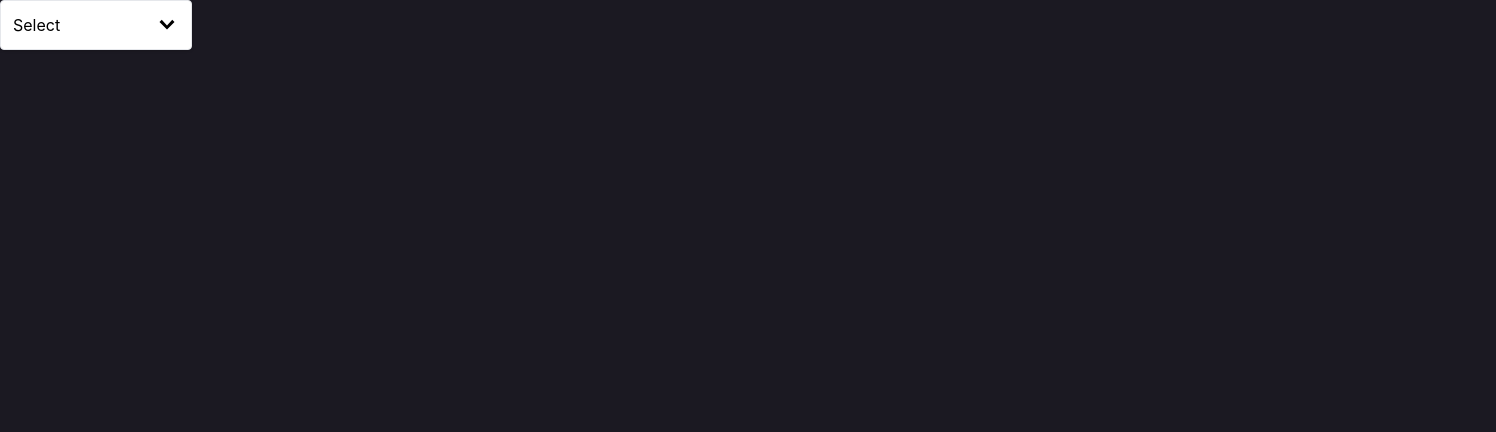
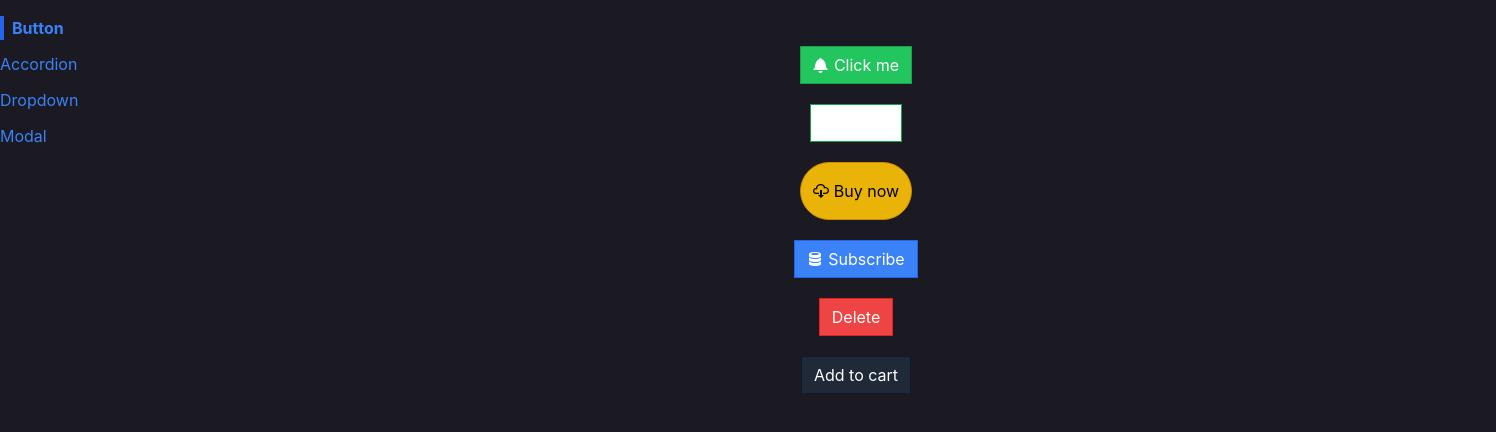
Before and after one commit to iamkabilash/react-components, a React (Create React App) app: page / in a window 1280 px wide. Shown: the top 432 px of the page, 1496 px wide, since content can reach past the window. Built offline with nearby package versions, Linux system fonts and the light colour scheme.

Commit message:
completed sidebar and modal

```diff
--- a/public/index.html
+++ b/public/index.html
@@ -39,5 +39,6 @@
       To begin the development, run `npm start` or `yarn start`.
       To create a production bundle, use `npm run build` or `yarn build`.
     -->
+    <div class="modal-container"></div>
   </body>
 </html>
--- a/src/App.jsx
+++ b/src/App.jsx
@@ -1,14 +1,29 @@
 import "./App.css";
+import Sidebar from "./Components/Sidebar";
+import Route from "./Components/Route";
 import DropdownPage from "./Pages/DropdownPage";
-// import AccordionPage from "./Pages/AccordionPage";
-// import ButtonPage from "./Pages/ButtonPage";
+import AccordionPage from "./Pages/AccordionPage";
+import ButtonPage from "./Pages/ButtonPage";
+import ModalPage from "./Pages/ModalPage";
 
 function App() {
   return (
-    <div>
-      {/* <ButtonPage /> */}
-      {/* <AccordionPage /> */}
-      <DropdownPage />
+    <div className="container mx-auto grid grid-cols-6 gap-4 mt-4">
+      <Sidebar />
+      <div className="col-span-5">
+        <Route path="/">
+          <ButtonPage />
+        </Route>
+        <Route path="/accordion">
+          <AccordionPage />
+        </Route>
+        <Route path="/dropdown">
+          <DropdownPage />
+        </Route>
+        <Route path="/modal">
+          <ModalPage />
+        </Route>
+      </div>
     </div>
   );
 }
--- a/src/Components/Dropdown.jsx
+++ b/src/Components/Dropdown.jsx
@@ -14,7 +14,7 @@
 
   useEffect(() => {
     const handler = (event) => {
-      if (!divEl?.current.contains(event.target)) {
+      if (!divEl?.current?.contains(event.target)) {
         setIsOpen(false);
       }
     };
--- /dev/null
+++ b/src/Components/Link.jsx
@@ -0,0 +1,28 @@
+import classNames from "classnames";
+import useNavigation from "../Hooks/useNavigation";
+
+function Link({ to, children, className, activeClassName }) {
+  const { navigate, currentPath } = useNavigation();
+
+  const classes = classNames(
+    "text-blue-500",
+    className,
+    currentPath === to && activeClassName
+  );
+
+  const handleClick = (event) => {
+    if (event.metaKey || event.ctrlKey) {
+      return;
+    }
+    event.preventDefault();
+    navigate(to);
+  };
+
+  return (
+    <a href={to} onClick={handleClick} className={classes}>
+      {children}
+    </a>
+  );
+}
+
+export default Link;
--- /dev/null
+++ b/src/Components/Modal.jsx
@@ -0,0 +1,30 @@
+import { useEffect } from "react";
+import ReactDOM from "react-dom";
+
+function Modal({ onClose, children, actionBar }) {
+  useEffect(() => {
+    document.body.classList.add("overflow-hidden");
+
+    return () => {
+      document.body.classList.remove("overflow-hidden");
+    };
+  }, []);
+
+  return ReactDOM.createPortal(
+    <div>
+      <div
+        onClick={onClose}
+        className="fixed inset-0 bg-gray-300 opacity-70"
+      ></div>
+      <div className="fixed inset-x-40 inset-y-60 p-10 bg-white rounded-2xl">
+        <div className="flex flex-col justify-between">
+          {children}
+          {actionBar}
+        </div>
+      </div>
+    </div>,
+    document.querySelector(".modal-container")
+  );
+}
+
+export default Modal;
--- /dev/null
+++ b/src/Components/Route.jsx
@@ -0,0 +1,13 @@
+import useNavigation from "../Hooks/useNavigation";
+
+function Route({ path, children }) {
+  const { currentPath } = useNavigation();
+
+  if (path === currentPath) {
+    return children;
+  } else {
+    return null;
+  }
+}
+
+export default Route;
--- /dev/null
+++ b/src/Components/Sidebar.jsx
@@ -0,0 +1,31 @@
+import Link from "./Link";
+
+function Sidebar() {
+  const links = [
+    { label: "Button", path: "/" },
+    { label: "Accordion", path: "/accordion" },
+    { label: "Dropdown", path: "/dropdown" },
+    { label: "Modal", path: "/modal" },
+  ];
+
+  const renderedLinks = links.map((link) => {
+    return (
+      <Link
+        key={link.label}
+        to={link.path}
+        className="mb-3"
+        activeClassName="font-bold border-l-4 border-blue-600 pl-2"
+      >
+        {link.label}
+      </Link>
+    );
+  });
+
+  return (
+    <div className="sticky top-0 overflow-y-scroll flex flex-col items-start">
+      {renderedLinks}
+    </div>
+  );
+}
+
+export default Sidebar;
--- /dev/null
+++ b/src/Context/navigation.js
@@ -0,0 +1,32 @@
+import { createContext, useEffect, useState } from "react";
+
+const NavigationContext = createContext();
+
+function NavigationProvider({ children }) {
+  const [currentPath, setCurrentPath] = useState(window.location.pathname);
+
+  useEffect(() => {
+    const handler = () => {
+      setCurrentPath(window.location.pathname);
+    };
+    window.addEventListener("popstate", handler);
+
+    return () => {
+      window.removeEventListener("popstate", handler);
+    };
+  }, []);
+
+  const navigate = (to) => {
+    window.history.pushState({}, "", to);
+    setCurrentPath(to);
+  };
+
+  return (
+    <NavigationContext.Provider value={{ currentPath, navigate }}>
+      {children}
+    </NavigationContext.Provider>
+  );
+}
+
+export { NavigationProvider };
+export default NavigationContext;
--- /dev/null
+++ b/src/Hooks/useNavigation.js
@@ -0,0 +1,8 @@
+import { useContext } from "react";
+import NavigationContext from "../Context/navigation";
+
+function useNavigation() {
+  return useContext(NavigationContext);
+}
+
+export default useNavigation;
--- /dev/null
+++ b/src/Pages/ModalPage.jsx
@@ -0,0 +1,38 @@
+import Modal from "../Components/Modal";
+import Button from "../Components/Button";
+import { useState } from "react";
+
+function ModalPage() {
+  const [showModal, setShowModal] = useState(false);
+
+  const handleClick = () => {
+    setShowModal(true);
+  };
+  const handleClose = () => {
+    setShowModal(false);
+  };
+
+  const actionBar = (
+    <div className="mt-4">
+      <Button secondary rounded onClick={handleClose}>
+        Subscribe
+      </Button>
+    </div>
+  );
+  const modalContent = (
+    <Modal onClose={handleClose} actionBar={actionBar}>
+      <p>Do you want to subscribe to our newsletter!</p>
+    </Modal>
+  );
+
+  return (
+    <div>
+      <Button primary onClick={handleClick}>
+        Show modal
+      </Button>
+      {showModal && modalContent}
+    </div>
+  );
+}
+
+export default ModalPage;
```
Also changed, not shown: src/index.jsx (+9 -8 lines).
